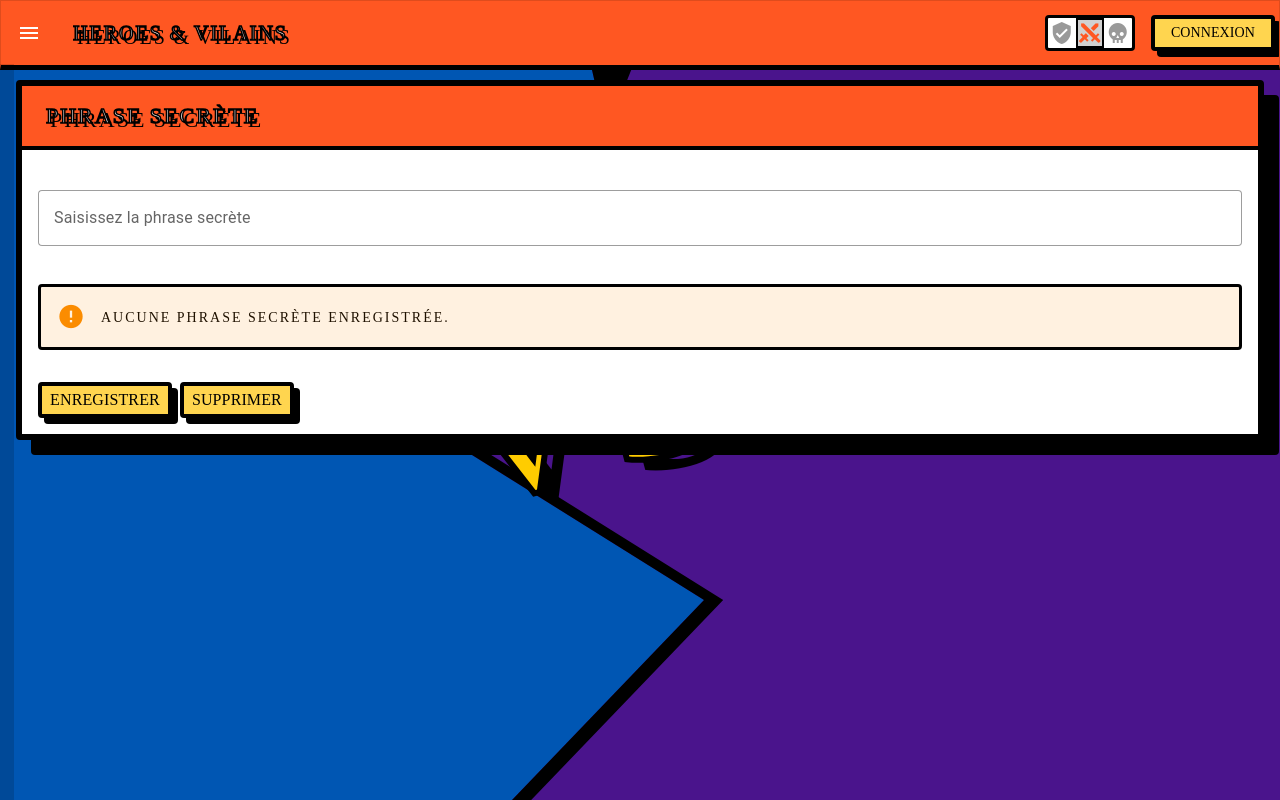
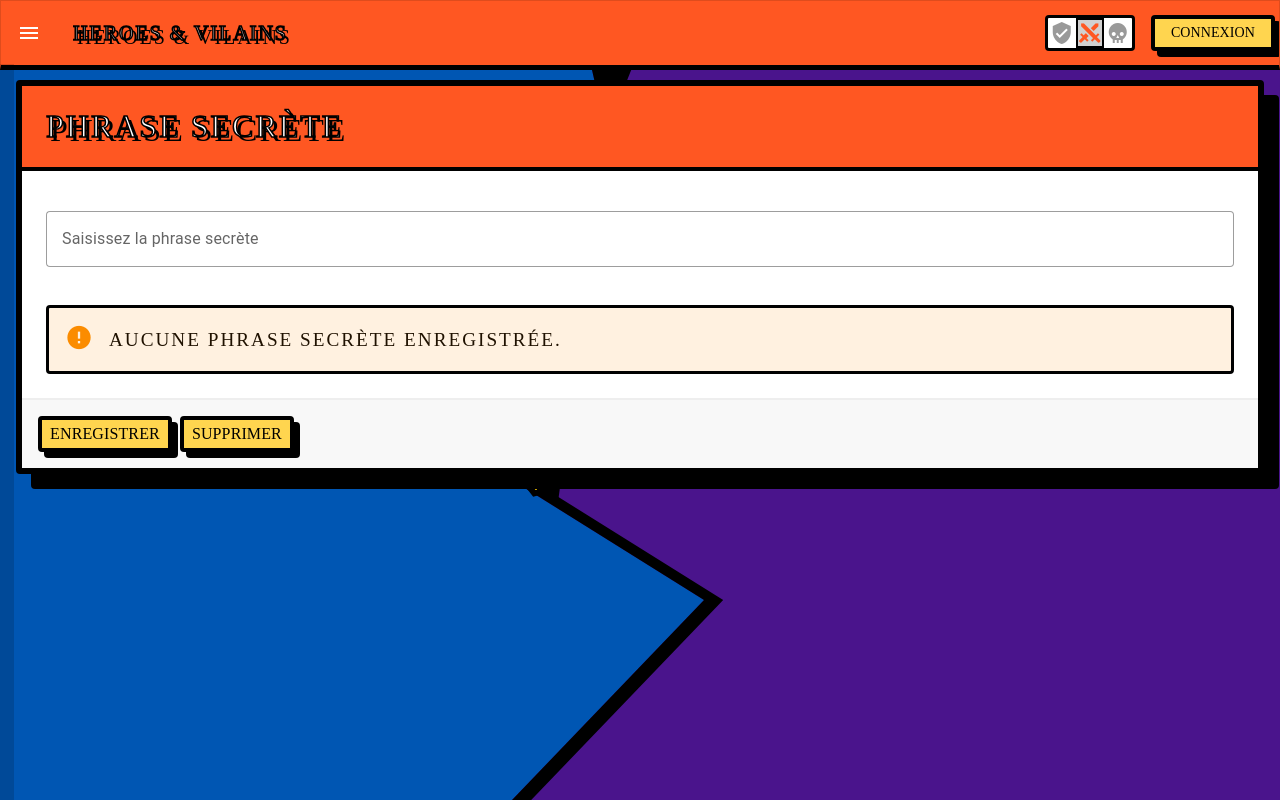
Before and after one commit to MathisLABBE/HeroesAndVilains, a Vue app: page /secret in a window 1280 px wide. Built offline with nearby package versions, Linux system fonts and the light colour scheme; a small style sheet from the web is missing; the HTML template or start-up script is replaced by a standard one.

Commit message:
Further improve comic-card styling for dialogs

```diff
--- a/src/styles/comics.scss
+++ b/src/styles/comics.scss
@@ -136,16 +136,33 @@
   z-index: 5;
   overflow: hidden;
 
-  .v-card-title {
+  .v-card-title,
+  .v-card-item,
+  .v-card-header {
     background-color: var(--current-primary) !important;
-    border-bottom: 4px solid var(--comic-black);
+    border-bottom: 4px solid var(--comic-black) !important;
     color: white !important;
-    margin-bottom: 16px !important;
-    padding: 16px 24px !important;
+    margin-bottom: 0 !important;
+    padding: 20px 24px !important;
+    font-family: var(--comic-font) !important;
+    font-size: 2rem !important;
+    display: block !important;
+    opacity: 1 !important;
   }
 
   .v-card-text {
-    padding-top: 8px !important;
+    padding: 24px !important;
+    background-color: white !important;
+    color: black !important;
+    font-size: 1.2rem !important;
+    min-height: 80px;
+    display: block !important;
+  }
+
+  .v-card-actions {
+    padding: 16px !important;
+    background-color: #f8f8f8 !important;
+    border-top: 2px solid #eee;
   }
 }
 
```
